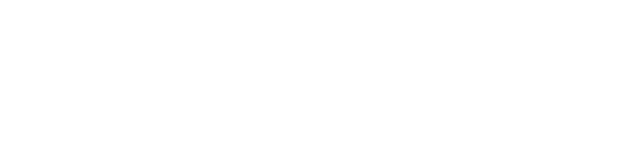
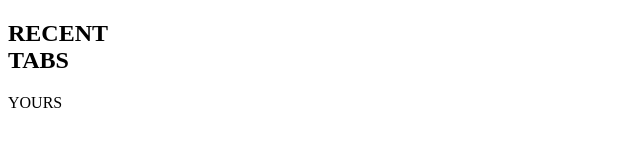
Before and after one commit to deepermemer-bit/Yours, a plain HTML site: page index.html in a window 1280 px wide. Shown: the whole page, without its empty margins (0-640 px from the left). Drawn offline with Linux system fonts and the light colour scheme.

Commit message:
done making basic layout

```diff
--- a/index.html
+++ b/index.html
@@ -10,5 +10,29 @@
 
 <body>
 
+ <div class="whole">
+
+   <aside class="leftbar">
+
+      <div class="recenttab">
+        <h2>RECENT<br>TABS</h2>
+
+        <div class="tabs">
+
+        </div>
+      </div>
+
+      <div class="yourstxt">
+        YOURS
+      </div>
+
+   </aside>
+
+   <main class="mainshi">
+
+   </main>
+
+ </div>
+
 </body>
       </html>
```
